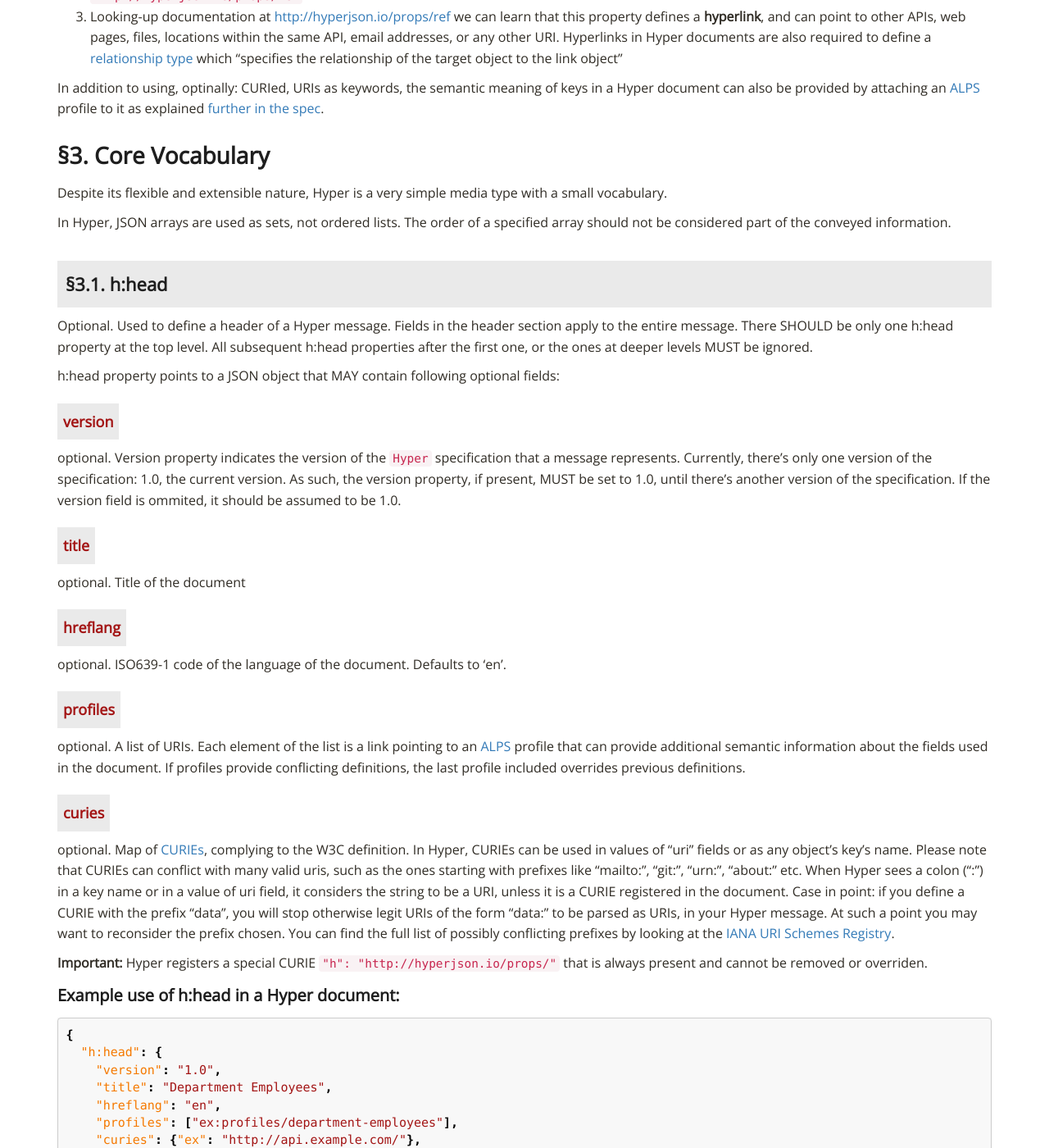
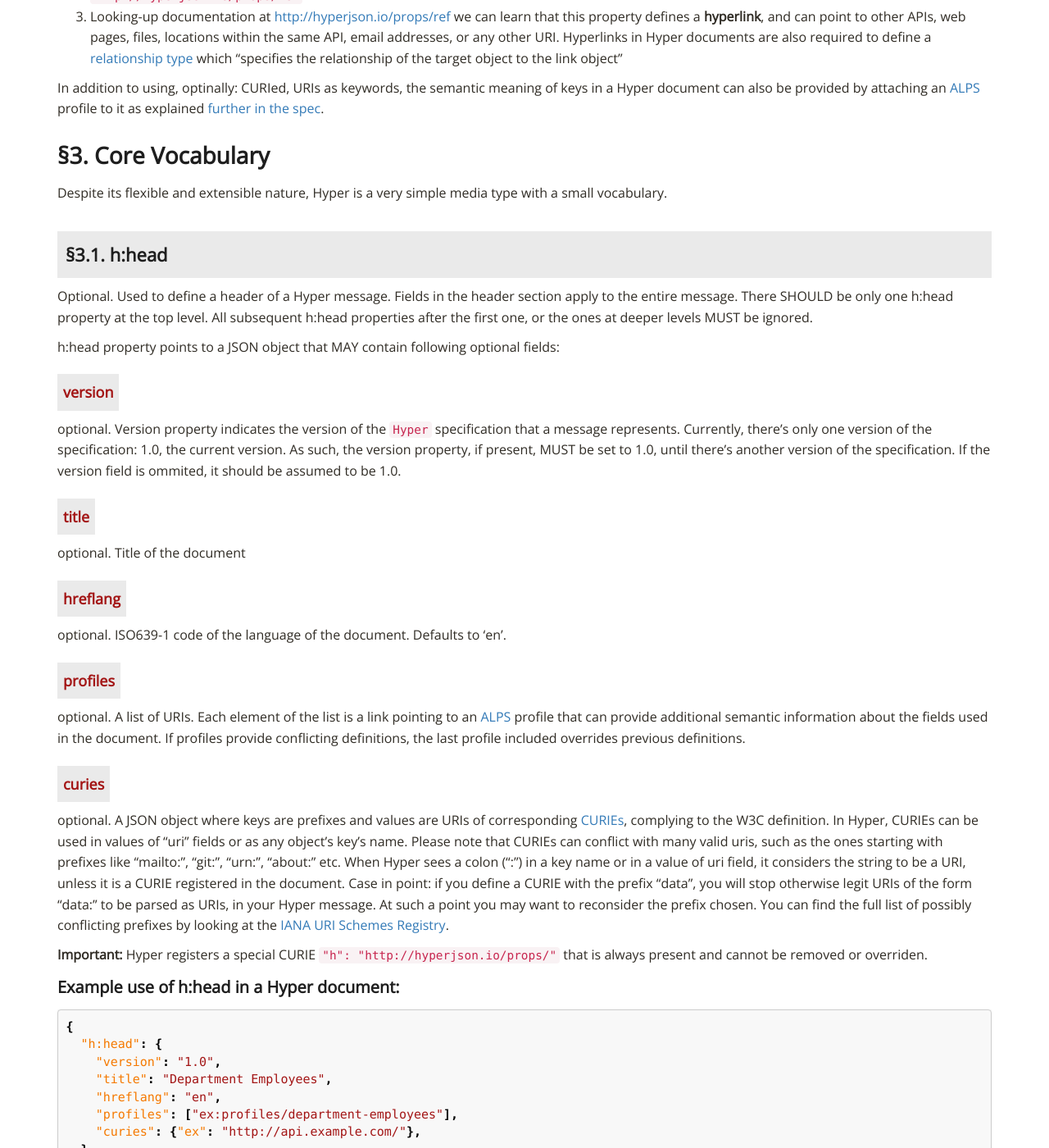
Before and after one commit to inadarei/hyper, a Jekyll site: the page built from spec.md, in a window 1280 px wide and 1400 px high, scrolled down 3427 px. Shown: the whole window at 82% size. Built offline with Jekyll 4.4.1, drawn with Linux system fonts in a browser that asks for light colours; nearby versions of some CDN libraries; some of the changed text lies outside the part shown.

Commit message:
remove global statement of set semantics; add order-insignificance statement to each supported array (except profiles)

```diff
--- a/_includes/corevocabulary.md
+++ b/_includes/corevocabulary.md
@@ -2,10 +2,6 @@
 
 Despite its flexible and extensible nature, Hyper is a very simple
 media type with a small vocabulary.
-
-In Hyper, JSON arrays are used as sets, not ordered lists.  The
-order of a specified array should not be considered part of the
-conveyed information.
 
 #### h:head
 
--- a/_includes/propdefs/head.md
+++ b/_includes/propdefs/head.md
@@ -34,18 +34,18 @@ definitions.
 
 ###### curies
 
-optional. Map of
-[CURIEs](https://www.w3.org/TR/2010/NOTE-curie-20101216/), complying to the
-W3C definition. In Hyper, CURIEs can be used in values of "uri" fields or
-as any object's key's name. Please note that CURIEs can conflict with many
-valid uris, such as the ones starting with prefixes like "mailto:", "git:",
-"urn:", "about:" etc. When Hyper sees a colon (":") in a key name or in a
-value of uri field, it considers the string to be a URI, unless it is a
-CURIE registered in the document. Case in point: if you define a CURIE with
-the prefix "data", you will stop otherwise legit URIs of the form "data:"
-to be parsed as URIs, in your Hyper message. At such a point you may want to
-reconsider the prefix chosen. You can find the full list of possibly
-conflicting prefixes by looking at the [IANA URI Schemes
+optional. A JSON object where keys are prefixes and values are URIs of
+corresponding [CURIEs](https://www.w3.org/TR/2010/NOTE-curie-20101216/),
+complying to the W3C definition. In Hyper, CURIEs can be used in values
+of "uri" fields or as any object's key's name. Please note that CURIEs
+can conflict with many valid uris, such as the ones starting with prefixes
+like "mailto:", "git:", "urn:", "about:" etc. When Hyper sees a colon (":")
+in a key name or in a value of uri field, it considers the string to be a
+URI, unless it is a CURIE registered in the document. Case in point: if you
+define a CURIE with the prefix "data", you will stop otherwise legit URIs
+of the form "data:" to be parsed as URIs, in your Hyper message. At such a
+point you may want to reconsider the prefix chosen. You can find the full
+list of possibly conflicting prefixes by looking at the [IANA URI Schemes
 Registry](https://www.iana.org/assignments/uri-schemes/uri-schemes.xhtml#uri-schemes-1).
 
 **Important:** Hyper registers a special CURIE `"h":
```
Also changed, not shown: _includes/propdefs/type.md (+2 -1 lines).
